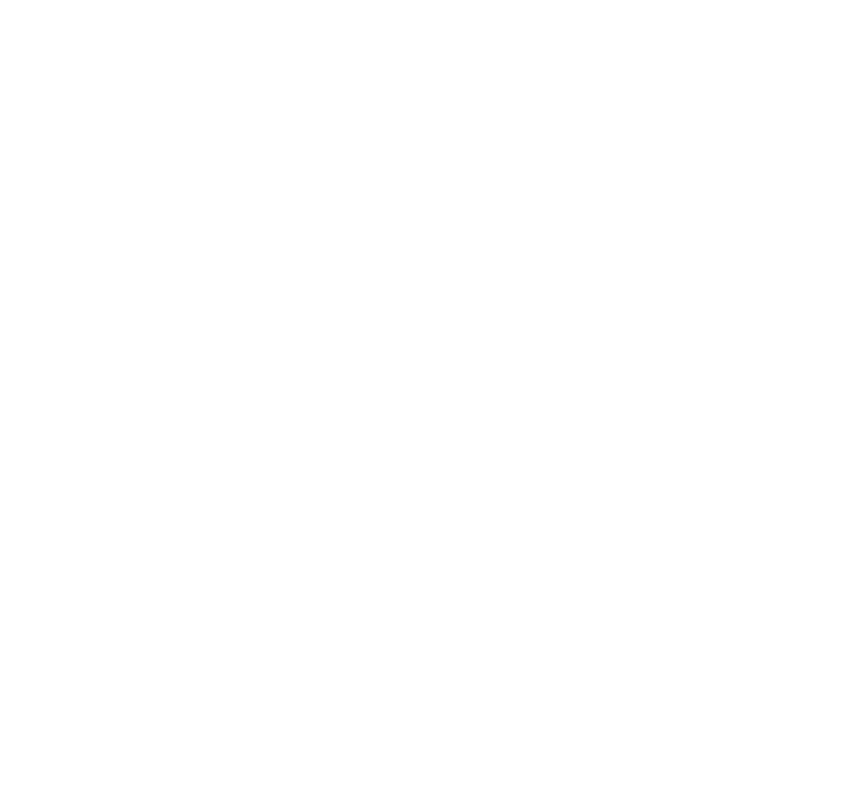
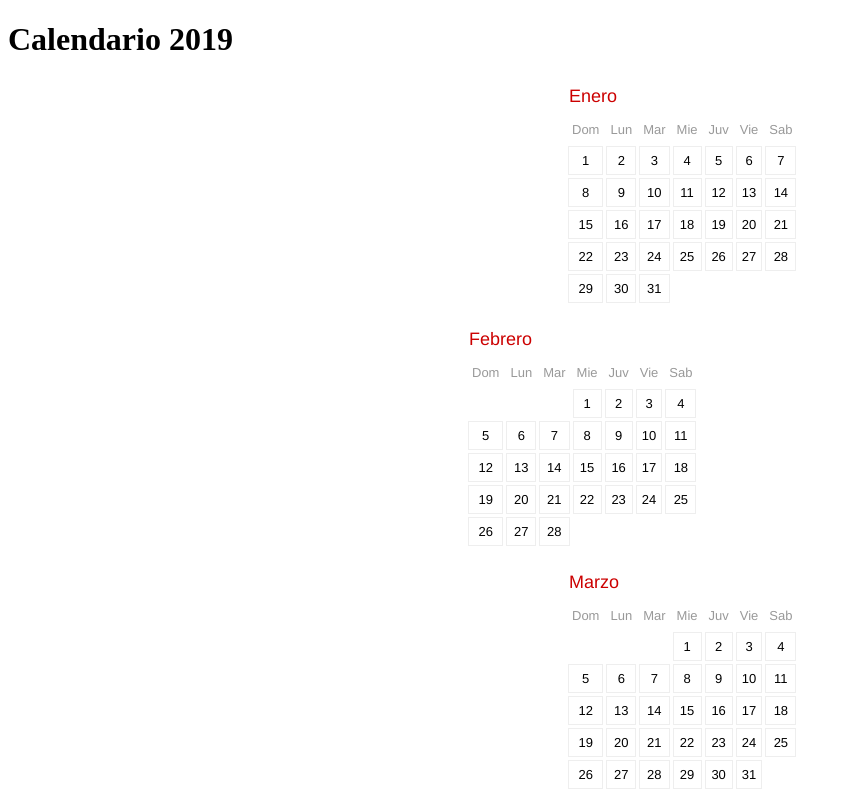
Before and after one commit to kameko02/calendario-devcode, a plain HTML site: page index.html in a window 1280 px wide. Shown: the top 812 px of the page, without its empty margins (0-850 px from the left). Drawn offline with Linux system fonts and the light colour scheme.

Commit message:
añade encabezado

```diff
--- a/index.html
+++ b/index.html
@@ -4,9 +4,11 @@
     <head>
         <meta charset="utf-8">
         <title>Calendario</title>
+        <script src="main.js" defer></script>
+        <link rel="stylesheet" href="styles.css">
     </head>
 
     <body>
-
+        <h1>Calendario 2019</h1>
     </body>
 </html>
```
